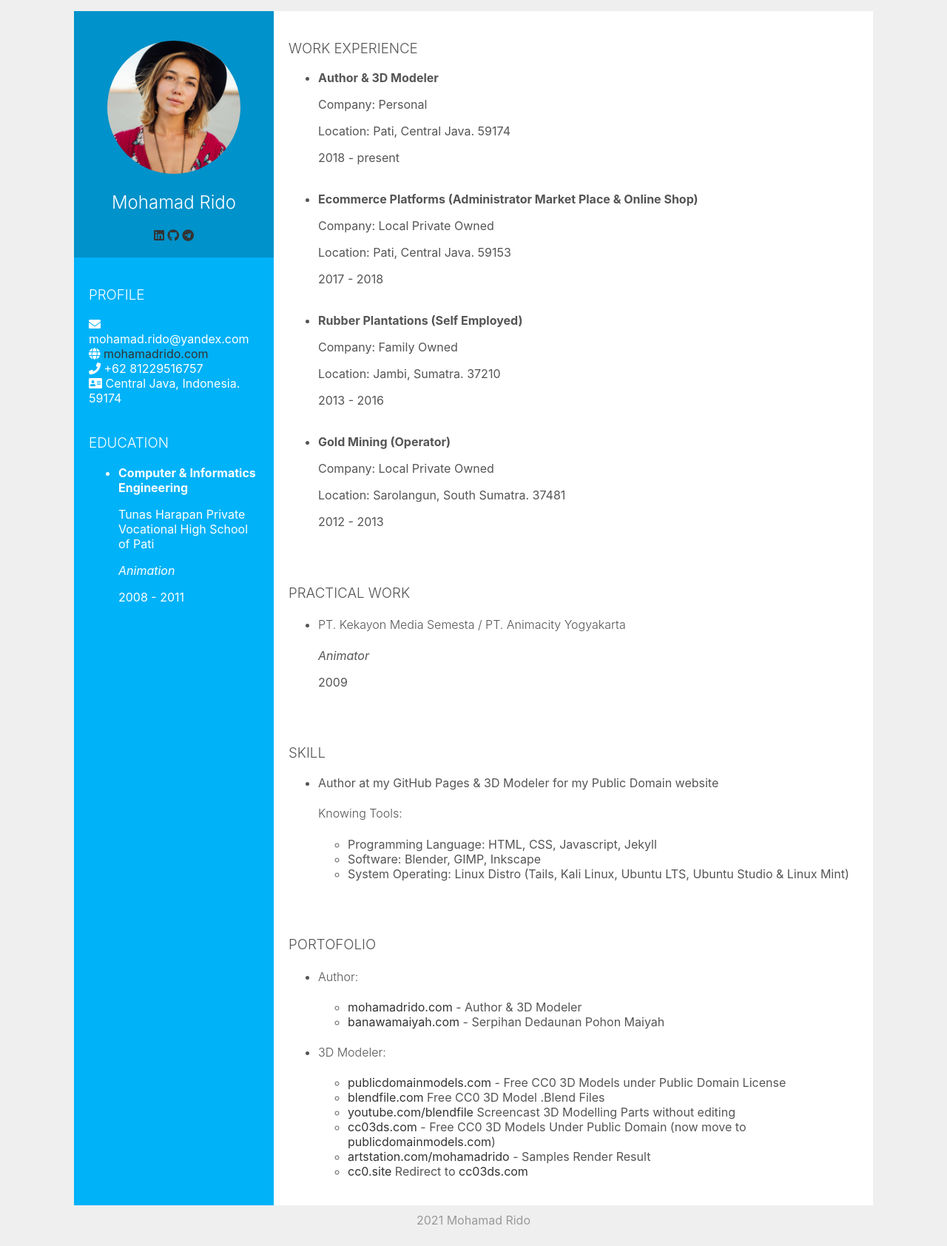
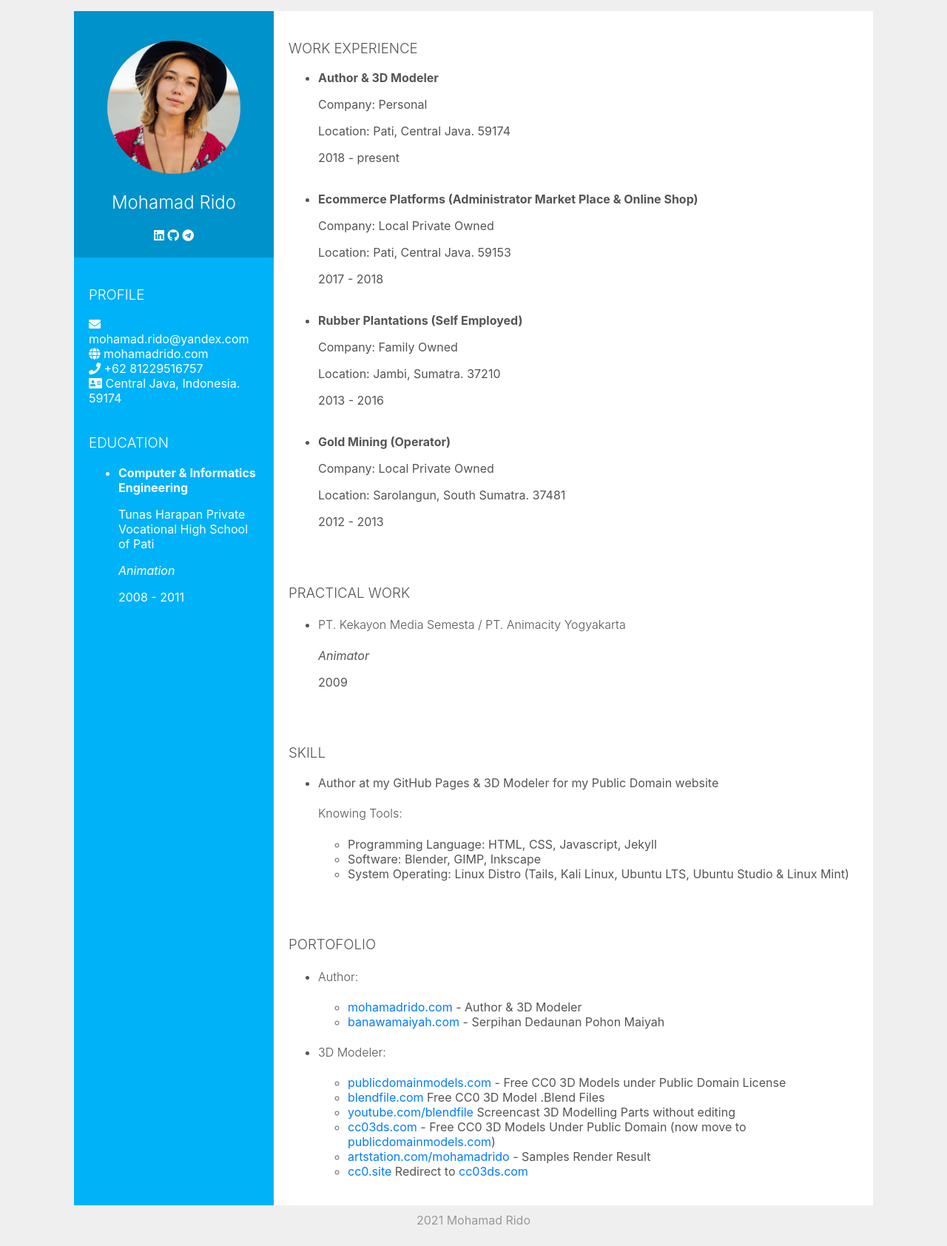
Before and after one commit to mohamadrido/about, a Jekyll site: the page built from index.html, in a window 1280 px wide. Shown: the whole page at 74% size. Built offline with Jekyll 4.4.1, drawn with Linux system fonts in a browser that asks for light colours; nearby versions of some CDN libraries.

Commit message:
Update default.html

```diff
--- a/_layouts/default.html
+++ b/_layouts/default.html
@@ -22,13 +22,23 @@ body {
 h1, h2, h3, h4, h5, h6, .h1, .h2, .h3, .h4, .h5, .h6 {
     font-weight:300;
 }
-a {
-  color: #333;
+
+.column1 a {
+  color: #fff;
   text-decoration: none;
 }
-a:hover {
+.column1 a:hover {
+  color: #fff;
+  text-decoration: underline;
+}
+
+.column2 a {
   color: #007bff;
   text-decoration: none;
+}
+.column2 a:hover {
+  color: #007bff;
+  text-decoration: underline;
 }
 
 /* Create two equal columns that floats next to each other */
```
